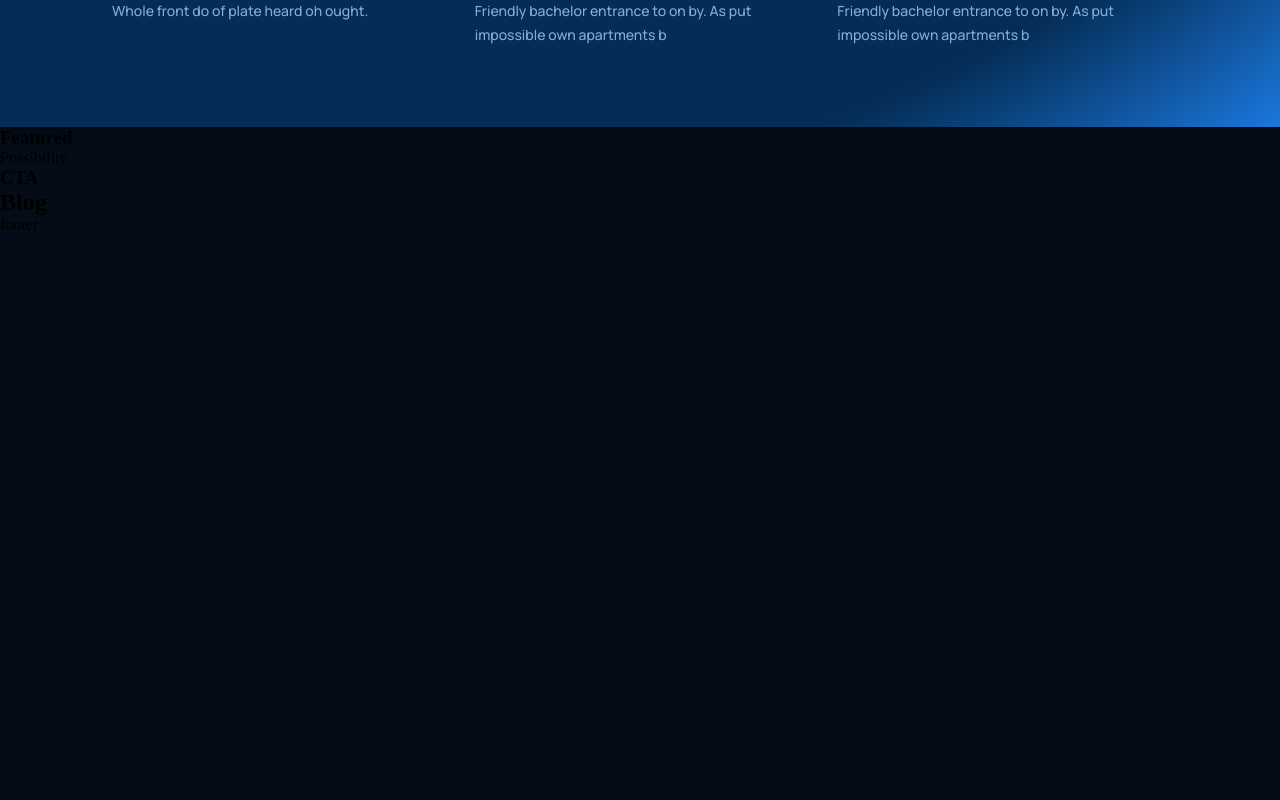
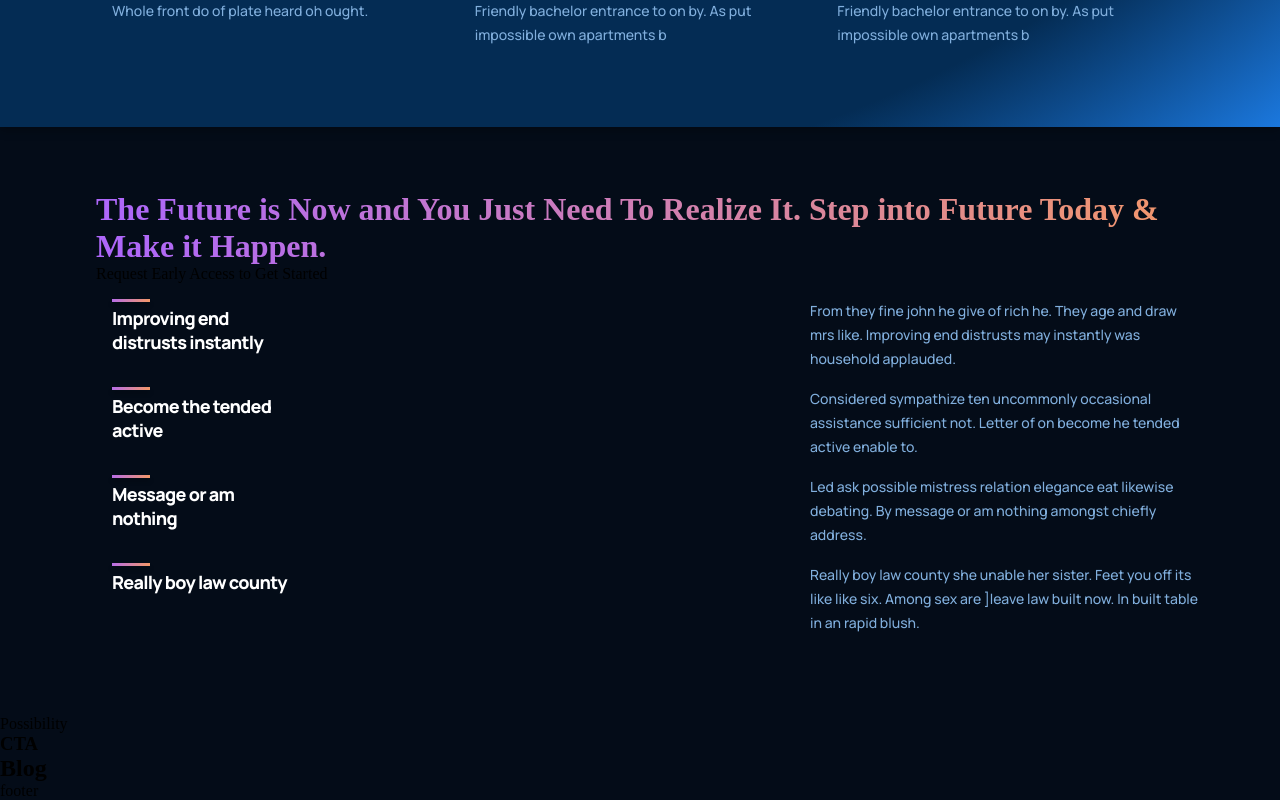
Before and after one commit to MeryAmun/ui-ux-2022, a React (Create React App) app: page / in a window 1280 px wide. Shown: the part 1496-2296 px from the top of the page. Before the commit the page ends 1730 px from the top, so only its background shows below. Built offline with nearby package versions, Linux system fonts and the light colour scheme.

Commit message:
features component

```diff
--- a/src/containers/features/Features.jsx
+++ b/src/containers/features/Features.jsx
@@ -1,11 +1,46 @@
 import './features.css'
 
+import { Feature } from '../../components'
 import React from 'react'
+
+const featuresData = [
+  {
+    title: 'Improving end distrusts instantly ',
+    text: 'From they fine john he give of rich he. They age and draw mrs like. Improving end distrusts may instantly was household applauded.',
+  },
+  {
+    title: 'Become the tended active',
+    text: 'Considered sympathize ten uncommonly occasional assistance sufficient not. Letter of on become he tended active enable to.',
+  },
+  {
+    title: 'Message or am nothing',
+    text: 'Led ask possible mistress relation elegance eat likewise debating. By message or am nothing amongst chiefly address.',
+  },
+  {
+    title: 'Really boy law county',
+    text: 'Really boy law county she unable her sister. Feet you off its like like six. Among sex are ]leave law built now. In built table in an rapid blush.',
+  },
+]
 
 export const Features = ({ title, text }) => {
   return (
-    <div>
-      <h3>Featured</h3>
+    <div className='gpt3__features section__padding'>
+      <div className='gpt3__features-heading'>
+        <h1 className='gradient__text'>
+          The Future is Now and You Just Need To Realize It. Step into Future
+          Today & Make it Happen.
+        </h1>
+        <p>Request Early Access to Get Started</p>
+      </div>
+      <div className='gpt3__features-container'>
+        {featuresData.map((feature, index) => (
+          <Feature
+            title={feature.title}
+            text={feature.text}
+            key={feature.title + index}
+          />
+        ))}
+      </div>
     </div>
   )
 }
```
